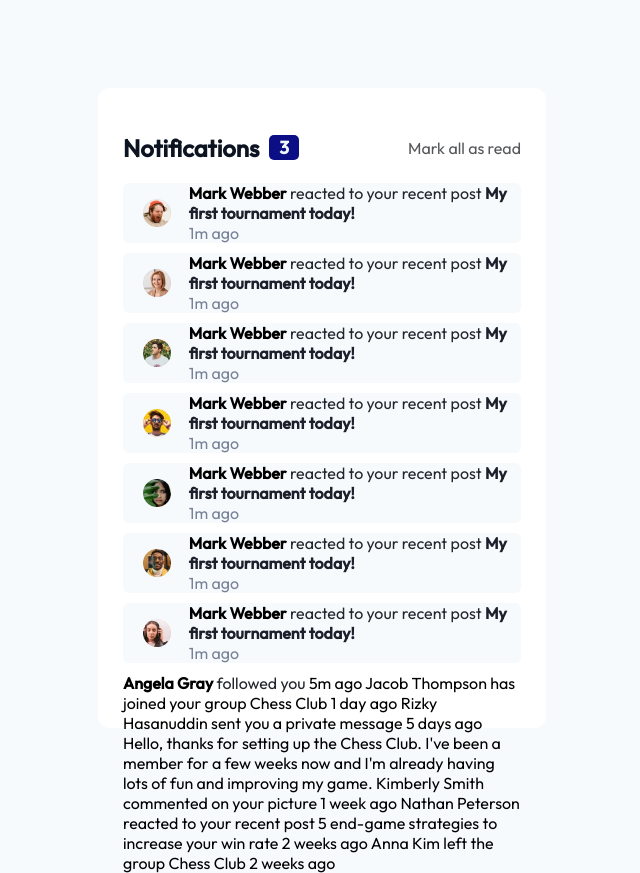
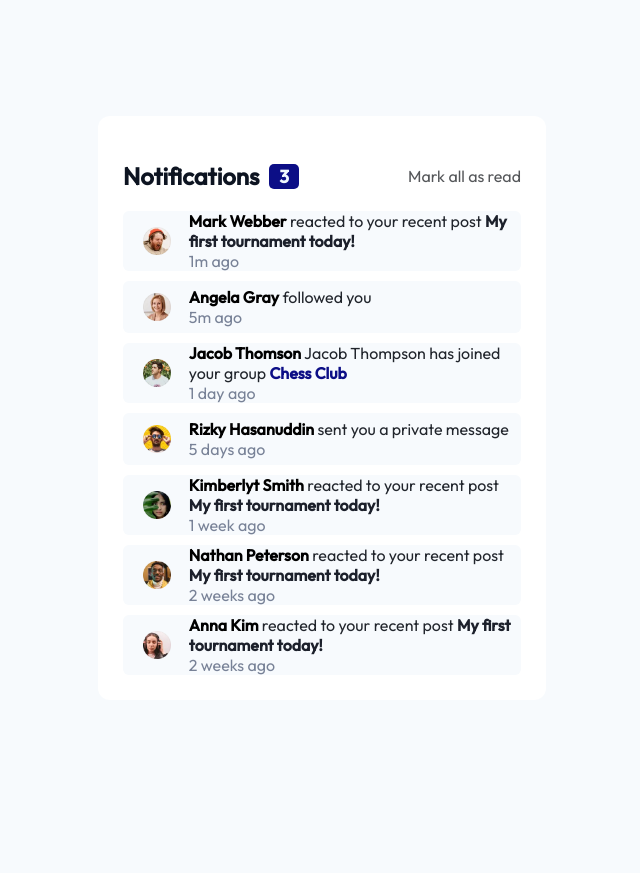
Before and after one commit to ijefin/JS, a website: page Javascript/frontend/NotificationPage/index.html in a window 1280 px wide. Shown: the whole page, without its empty margins (326-966 px from the left). After the commit the page ends 816 px from the top, so only its background shows below. Drawn offline with Linux system fonts and the light colour scheme.

Commit message:
notification page

```diff
--- a/Javascript/frontend/NotificationPage/index.css
+++ b/Javascript/frontend/NotificationPage/index.css
@@ -24,7 +24,7 @@ h2 {
 #main-container {
   background-color: hsl(0, 0%, 100%);
   width: 35%;
-  height: 80%;
+  height: auto;
   border-radius: 12px;
   position: relative;
 }
@@ -60,14 +60,19 @@ h2 {
   border-radius: 6px;
   max-width: 150%;
   max-height: auto;
+
+  margin-bottom: 10px;
+}
+
+.notification-card-content {
   display: flex;
   align-items: center;
-  margin-bottom: 10px;
 }
 
 .notification-card img {
   max-width: 7%;
   margin: 12px 18px 12px 20px;
+  position: relative;
 }
 
 .notification-reaction {
@@ -79,6 +84,24 @@ h2 {
   font-weight: bolder;
 }
 
-.notification-time{
-  color: hsl(219, 13%, 53%);;
+.notification-time {
+  color: hsl(219, 13%, 53%);
 }
+
+.notification-chess-club {
+  color: rgb(12, 14, 134);
+  font-weight: bolder;
+}
+
+.notification-message {
+  margin: 12px 12px 12px 0px;
+  background-color: hsl(0, 0%, 100%);
+  border-style: solid;
+  border-width: 1px;
+  border-radius: 5px;
+  border-color: rgba(39, 36, 66, 0.259);
+  display: grid;
+  position: relative;
+  padding: 10px;
+  color: hsl(221, 14%, 44%);
+}
--- a/Javascript/frontend/NotificationPage/index.html
+++ b/Javascript/frontend/NotificationPage/index.html
@@ -26,76 +26,108 @@
             <p id="mark-all">Mark all as read</p>
           </div>
           <div class="notification-card">
+            <div class="notification-card-content">
               <img src="assets/images/avatar-mark-webber.webp" />
               <div class="content">
-              <b>Mark Webber</b> <span class="notification-reaction">reacted to your recent post</span>
-              <span class="notification-content"> My first tournament today! </span>
+                <b>Mark Webber</b>
+                <span class="notification-reaction"
+                  >reacted to your recent post</span
+                >
+                <span class="notification-content">
+                  My first tournament today!
+                </span>
                 <br />
                 <span class="notification-time">1m ago</span>
               </div>
             </div>
+          </div>
           <div class="notification-card">
+            <div class="notification-card-content">
               <img src="assets/images/avatar-angela-gray.webp" />
               <div class="content">
-              <b>Mark Webber</b> <span class="notification-reaction">reacted to your recent post</span>
-              <span class="notification-content"> My first tournament today! </span>
+                <b>Angela Gray</b>
+                <span class="notification-reaction">followed you</span>
                 <br />
-              <span class="notification-time">1m ago</span>
+                <span class="notification-time">5m ago</span>
+              </div>
             </div>
           </div>
           <div class="notification-card">
+            <div class="notification-card-content">
               <img src="assets/images/avatar-jacob-thompson.webp" />
               <div class="content">
-              <b>Mark Webber</b> <span class="notification-reaction">reacted to your recent post</span>
-              <span class="notification-content"> My first tournament today! </span>
+                <b>Jacob Thomson</b>
+                <span class="notification-reaction">
+                  Jacob Thompson has joined your group
+                  <span class="notification-chess-club">Chess Club</span>
+                </span>
                 <br />
-              <span class="notification-time">1m ago</span>
+                <span class="notification-time">1 day ago</span>
+              </div>
             </div>
           </div>
           <div class="notification-card">
+            <div class="notification-card-content">
               <img src="assets/images/avatar-rizky-hasanuddin.webp" />
               <div class="content">
-              <b>Mark Webber</b> <span class="notification-reaction">reacted to your recent post</span>
-              <span class="notification-content"> My first tournament today! </span>
+                <b>Rizky Hasanuddin</b>
+                <span class="notification-reaction"
+                  >sent you a private message</span
+                >
                 <br />
-              <span class="notification-time">1m ago</span>
+                <span class="notification-time">5 days ago</span>
+              </div>
+            </div>
+          </div>
+
+          <div class="notification-card">
+            <div class="notification-card-content">
+              <img src="assets/images/avatar-kimberly-smith.webp" />
+              <div class="content">
+                <b>Kimberlyt Smith</b>
+                <span class="notification-reaction"
+                  >reacted to your recent post</span
+                >
+                <span class="notification-content">
+                  My first tournament today!
+                </span>
+                <br />
+                <span class="notification-time">1 week ago</span>
+              </div>
             </div>
           </div>
           <div class="notification-card">
-            <img src="assets/images/avatar-kimberly-smith.webp" />
+            <div class="notification-card-content">
+              <img src="assets/images/avatar-nathan-peterson.webp" />
               <div class="content">
-              <b>Mark Webber</b> <span class="notification-reaction">reacted to your recent post</span>
-              <span class="notification-content"> My first tournament today! </span>
+                <b>Nathan Peterson</b>
+                <span class="notification-reaction"
+                  >reacted to your recent post</span
+                >
+                <span class="notification-content">
+                  My first tournament today!
+                </span>
                 <br />
-              <span class="notification-time">1m ago</span>
+                <span class="notification-time">2 weeks ago</span>
+              </div>
             </div>
           </div>
           <div class="notification-card">
-            <img src="assets/images/avatar-nathan-peterson.webp" />
+            <div class="notification-card-content">
+              <img src="assets/images/avatar-anna-kim.webp" />
               <div class="content">
-              <b>Mark Webber</b> <span class="notification-reaction">reacted to your recent post</span>
-              <span class="notification-content"> My first tournament today! </span>
+                <b>Anna Kim</b>
+                <span class="notification-reaction"
+                  >reacted to your recent post</span
+                >
+                <span class="notification-content">
+                  My first tournament today!
+                </span>
                 <br />
-              <span class="notification-time">1m ago</span>
+                <span class="notification-time">2 weeks ago</span>
               </div>
             </div>
-          <div class="notification-card">
-            <img src="assets/images/avatar-anna-kim.webp" />
-            <div class="content">
-              <b>Mark Webber</b> <span class="notification-reaction">reacted to your recent post</span>
-              <span class="notification-content"> My first tournament today! </span>
-              <br />
-              <span class="notification-time">1m ago</span>
           </div>
-          </div>
-          <b>Angela Gray</b> <span class="notification-reaction">followed you</span> 5m ago Jacob Thompson has joined your group
-          Chess Club 1 day ago Rizky Hasanuddin sent you a private message 5
-          days ago Hello, thanks for setting up the Chess Club. I've been a
-          member for a few weeks now and I'm already having lots of fun and
-          improving my game. Kimberly Smith commented on your picture 1 week ago
-          Nathan Peterson reacted to your recent post 5 end-game strategies to
-          increase your win rate 2 weeks ago Anna Kim left the group Chess Club
-          2 weeks ago
         </div>
       </div>
     </div>
```
Lines whose indentation alone changed are shown as unchanged.
